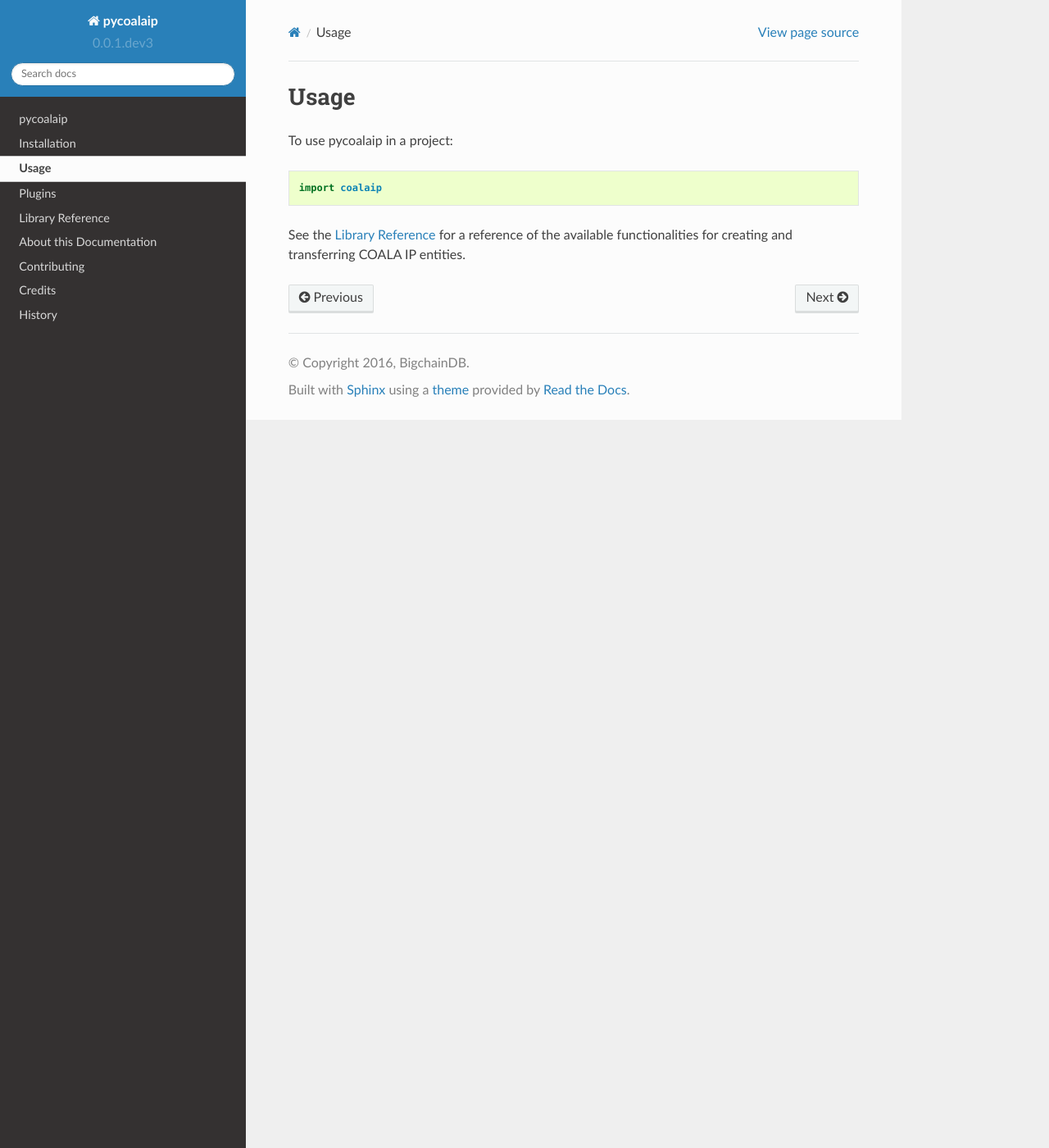
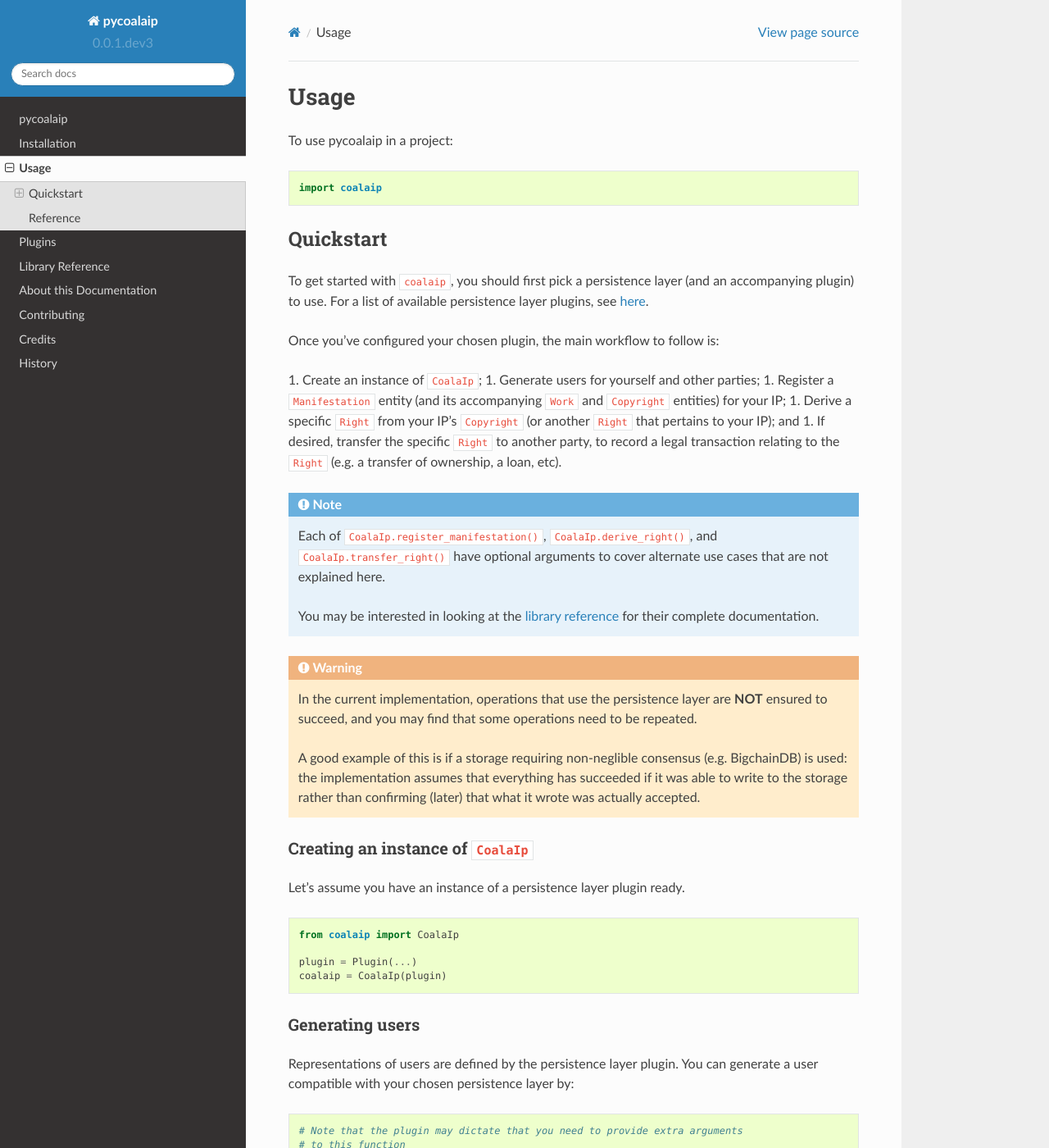
Before and after one commit to COALAIP/pycoalaip, a Sphinx documentation site: the page built from docs/usage.rst, in a window 1280 px wide and 1400 px high. Shown: the whole window at 82% size. Built offline with Sphinx 7.4.7 and the Read the Docs theme 2.0.0, drawn with Linux system fonts in a browser that asks for light colours; some of the changed text lies outside the part shown.

Commit message:
docs(usage): add usage documentation

```diff
--- a/docs/plugin.rst
+++ b/docs/plugin.rst
@@ -6,6 +6,8 @@ Plugins
 persist COALA IP entities to a distributed ledger, database, or file storage
 system.
 
+
+.. _available-plugins:
 
 Available Plugins
 -----------------
--- a/docs/usage.rst
+++ b/docs/usage.rst
@@ -2,9 +2,166 @@
 Usage
 =====
 
-To use pycoalaip in a project::
+To use pycoalaip in a project:
+
+.. code-block:: python
 
     import coalaip
 
-See the :doc:`libref` for a reference of the available functionalities for
-creating and transferring COALA IP entities.
+----------
+Quickstart
+----------
+
+To get started with ``coalaip``, you should first pick a persistence layer (and
+an accompanying plugin) to use. For a list of available persistence layer
+plugins, see :ref:`here <available-plugins>`.
+
+Once you've configured your chosen plugin, the main workflow to follow is:
+
+1. Create an instance of ``CoalaIp``;
+1. Generate users for yourself and other parties;
+1. Register a ``Manifestation`` entity (and its accompanying ``Work`` and
+``Copyright`` entities) for your IP;
+1. Derive a specific ``Right`` from your IP's ``Copyright`` (or another
+``Right`` that pertains to your IP); and
+1. If desired, transfer the specific ``Right`` to another party, to record a
+legal transaction relating to the ``Right`` (e.g. a transfer of ownership,
+a loan, etc).
+
+.. note::
+
+    Each of ``CoalaIp.register_manifestation()``, ``CoalaIp.derive_right()``,
+    and ``CoalaIp.transfer_right()`` have optional arguments to cover alternate
+    use cases that are not explained here.
+
+    You may be interested in looking at the :doc:`library reference <libref>`
+    for their complete documentation.
+
+.. warning::
+
+    In the current implementation, operations that use the persistence layer
+    are **NOT** ensured to succeed, and you may find that some operations need
+    to be repeated.
+
+    A good example of this is if a storage requiring non-neglible consensus
+    (e.g. BigchainDB) is used: the implementation assumes that everything has
+    succeeded if it was able to write to the storage rather than confirming
+    (later) that what it wrote was actually accepted.
+
+Creating an instance of ``CoalaIp``
+===================================
+
+Let's assume you have an instance of a persistence layer plugin ready.
+
+.. code-block:: python
+
+    from coalaip import CoalaIp
+
+    plugin = Plugin(...)
+    coalaip = CoalaIp(plugin)
+
+Generating users
+================
+
+Representations of users are defined by the persistence layer plugin. You can
+generate a user compatible with your chosen persistence layer by:
+
+.. code-block:: python
+
+    # Note that the plugin may dictate that you need to provide extra arguments
+    # to this function
+    user = coalaip.generate_user()
+
+Registering a ``Manifestation``
+===============================
+
+Upon initial registration of a ``Manifestation``, a ``Work`` (if not provided)
+and ``Copyright`` are automatically generated.
+
+.. code-block:: python
+
+    manifestation_data = {...}
+    registration_result = coalaip.register_manifestation(manifestation_data,
+                                                         copyright_holder=user)
+    manifestation = registration_result['manifestation']
+    work = registration_result['work']
+    copyright = registration_result['copyright']
+
+Deriving a specific ``Right``
+=============================
+
+You can create more specific ``Rights`` from source ``Rights`` or
+``Copyrights`` if you are the current holder of the source ``Right``.
+
+.. code-block:: python
+
+    copyright = ...
+    right_data = {...}
+    right = coalaip.derive_right(right_data, current_holder=user,
+                                 source_right=copyright)
+
+Transferring a ``Right``
+========================
+
+Transfers of a ``Right`` will change ownership of the entity from the current
+holder to a new holder. A ``RightsAssignment`` entity can also be encoded in a
+transfer, holding more specific information about the particular details
+related to the transaction, such as a agreed-upon contract between the two
+parties, the time of the transaction, and etc.
+
+.. code-block:: python
+
+    right = ...
+    current_holder = ... # user representation
+    new_holder = ... # user representation
+    rights_assignment_data = {...}
+    rights_assignment = coalaip.transfer_right(right, rights_assignment_data,
+                                               current_holder=current_holder,
+                                               to=new_holder)
+
+Querying for an ``Entity``'s ownership history
+==============================================
+
+Each entity returned has a ``.history()`` method and ``.current_owner``
+property defined, in case you're interested in finding out the ownership
+history of the entity.
+
+Obtaining an instance of an ``Entity``
+======================================
+
+If you know you have COALA IP entities persisted, but don't have them in an
+``Entity`` class (e.g. you saved the entities' IDs in a database, and now want
+to use them), you can load an instance of an ``Entity`` by using the static
+``.from_persist_id()`` method of that entity type.
+
+.. code-block:: python
+
+    from coalaip.entities import Manifestation
+
+    manifestation_id = '...'
+    manifestation = Manifestation.from_persist_id(manifestation_id,
+                                                  plugin=plugin)
+
+Doing so will generate a lazy-loaded entity for you to use. Accessing the
+entity's data for the first time will load the entity from the persistence
+layer (which may error); if you'd like to load it immediately, you can either
+call ``.load()`` or use the ``force_load`` flag in ``.from_persist_id()``:
+
+.. code-block:: python
+
+    manifestation = Manifestation.from_persist_id(manifestation_id,
+                                                  plugin=plugin)
+    manifestation.load()
+
+    # Or
+    manifestation = Manifestation.from_persist_id(manifestation_id,
+                                                  force_load=True,
+                                                  plugin=plugin)
+
+
+---------
+Reference
+---------
+
+See the :doc:`library reference <libref>` for a complete reference of all
+available classes and functions.
```
